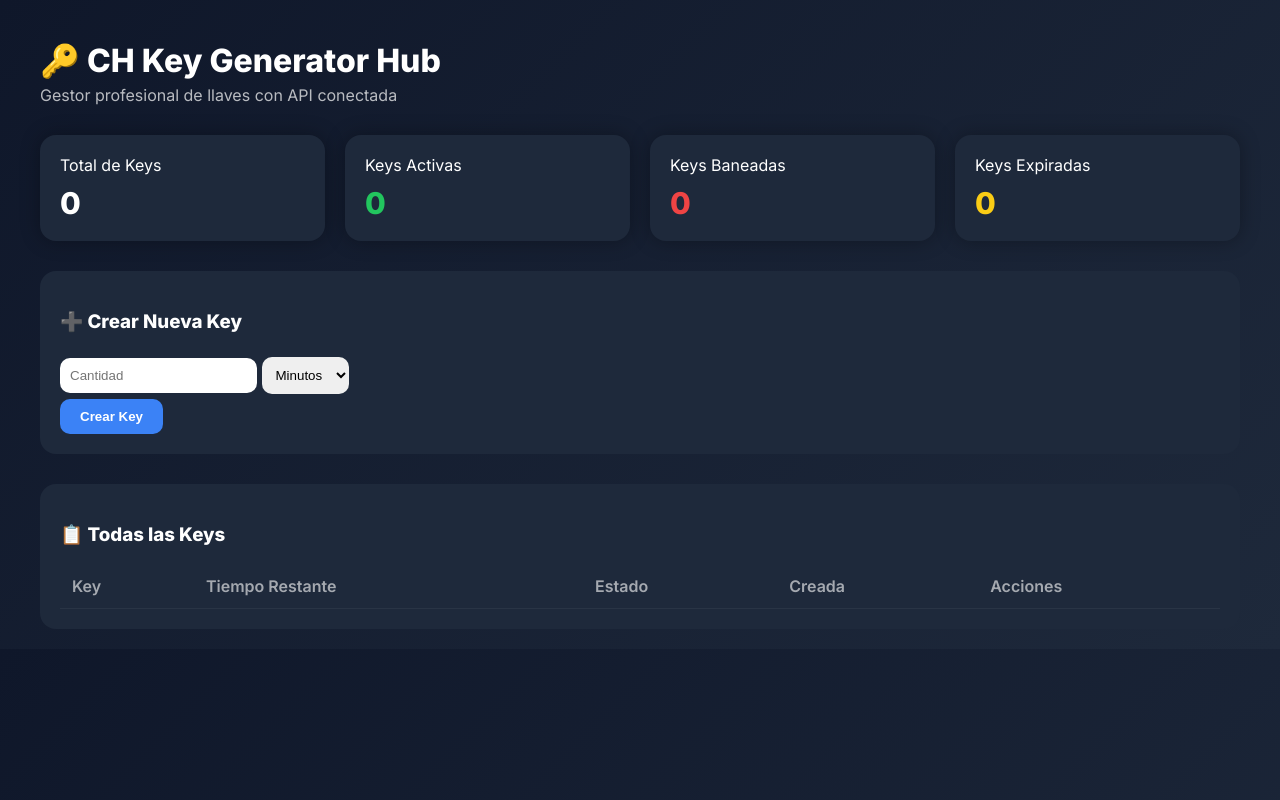
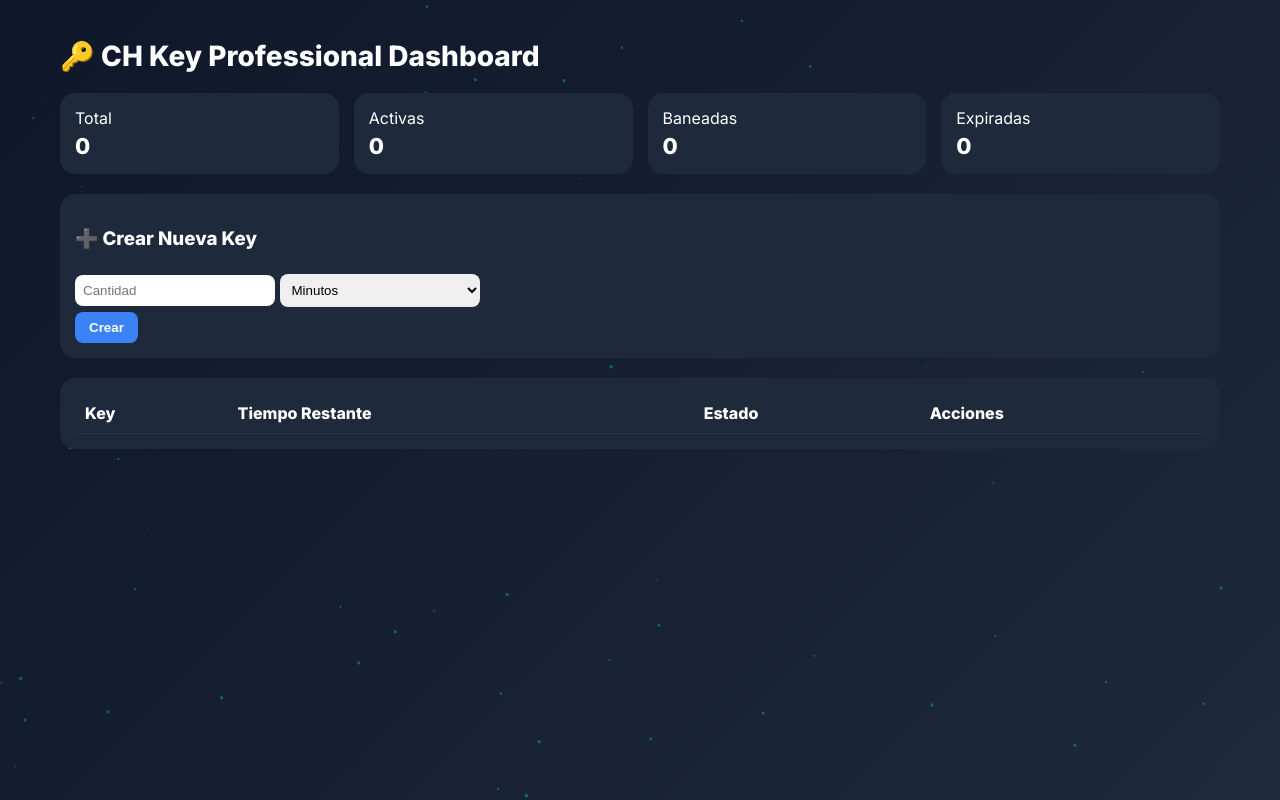
Before and after one commit to sksm77976-cell/keypanel, a plain HTML site: page index.html in a window 1280 px wide. Drawn offline with Linux system fonts and the light colour scheme; no server answers.

Commit message:
Update index.html

```diff
--- a/index.html
+++ b/index.html
@@ -1,15 +1,27 @@
 <!DOCTYPE html>
 <html>
 <head>
+<meta name="viewport" content="width=device-width, initial-scale=1.0">
 <title>CH Key Dashboard</title>
+
 <link href="https://fonts.googleapis.com/css2?family=Inter:wght@400;600;800&display=swap" rel="stylesheet">
+
 <style>
-
+*{box-sizing:border-box}
 body{
 margin:0;
 font-family:'Inter',sans-serif;
+background:#0f172a;
+color:white;
+overflow-x:hidden;
+}
+
+#particles{
+position:fixed;
+width:100%;
+height:100%;
+z-index:-1;
 background:linear-gradient(135deg,#0f172a,#1e293b);
-color:white;
 }
 
 .container{
@@ -20,135 +32,115 @@ padding:20px;
 }
 
 h1{
-font-size:32px;
+font-size:28px;
 font-weight:800;
-margin-bottom:5px;
-}
-
-.subtitle{
-opacity:0.7;
-margin-bottom:30px;
 }
 
 .stats{
 display:grid;
-grid-template-columns:repeat(auto-fit,minmax(200px,1fr));
-gap:20px;
-margin-bottom:30px;
+grid-template-columns:repeat(auto-fit,minmax(180px,1fr));
+gap:15px;
+margin:20px 0;
 }
 
 .card{
 background:#1e293b;
-padding:20px;
-border-radius:16px;
-box-shadow:0 0 20px rgba(0,0,0,0.3);
+padding:15px;
+border-radius:15px;
+transition:0.3s;
+}
+
+.card:hover{
+transform:translateY(-5px);
+box-shadow:0 0 20px rgba(0,255,200,0.2);
 }
 
 .stat-number{
-font-size:30px;
+font-size:22px;
 font-weight:800;
-margin-top:10px;
+margin-top:5px;
 }
-
-.green{color:#22c55e;}
-.red{color:#ef4444;}
-.yellow{color:#facc15;}
 
 .create-box{
 background:#1e293b;
-padding:20px;
-border-radius:16px;
-margin-bottom:30px;
+padding:15px;
+border-radius:15px;
+margin-bottom:20px;
 }
 
 input,select{
-padding:10px;
-border-radius:10px;
+padding:8px;
+border-radius:8px;
 border:none;
 margin:5px 0;
+width:100%;
+max-width:200px;
 }
 
 button{
-padding:10px 20px;
+padding:8px 14px;
 border:none;
-border-radius:10px;
+border-radius:8px;
 cursor:pointer;
+transition:0.2s;
 font-weight:600;
 }
 
-.btn-primary{
-background:#3b82f6;
-color:white;
+button:hover{
+transform:scale(1.05);
 }
 
-.btn-primary:hover{
-background:#2563eb;
-}
+.primary{background:#3b82f6;color:white}
+.danger{background:#ef4444;color:white}
+.success{background:#22c55e;color:white}
+.warning{background:#facc15;color:black}
 
 .table{
 background:#1e293b;
-border-radius:16px;
-padding:20px;
+padding:15px;
+border-radius:15px;
+overflow-x:auto;
 }
 
 table{
 width:100%;
 border-collapse:collapse;
+min-width:700px;
 }
 
 th,td{
-padding:12px;
+padding:10px;
 text-align:left;
-}
-
-th{
-opacity:0.6;
-font-weight:600;
 }
 
 tr{
 border-bottom:1px solid rgba(255,255,255,0.05);
 }
 
-.copy{
+.action-btn{
 cursor:pointer;
-margin-left:10px;
+margin-right:6px;
+transition:0.2s;
 }
 
-.delete{
-cursor:pointer;
-color:#ef4444;
+.action-btn:hover{
+transform:scale(1.2);
 }
-
 </style>
 </head>
 <body>
 
+<canvas id="particles"></canvas>
+
 <div class="container">
 
-<h1>🔑 CH Key Generator Hub</h1>
-<div class="subtitle">Gestor profesional de llaves con API conectada</div>
+<h1>🔑 CH Key Professional Dashboard</h1>
 
 <div class="stats">
-<div class="card">
-Total de Keys
-<div id="total" class="stat-number">0</div>
-</div>
-
-<div class="card">
-Keys Activas
-<div id="active" class="stat-number green">0</div>
-</div>
-
-<div class="card">
-Keys Baneadas
-<div id="banned" class="stat-number red">0</div>
-</div>
-
-<div class="card">
-Keys Expiradas
-<div id="expired" class="stat-number yellow">0</div>
-</div>
+<div class="card">Total<div id="total" class="stat-number">0</div></div>
+<div class="card">Activas<div id="active" class="stat-number">0</div></div>
+<div class="card">Baneadas<div id="banned" class="stat-number">0</div></div>
+<div class="card">Expiradas<div id="expired" class="stat-number">0</div></div>
 </div>
 
 <div class="create-box">
@@ -160,18 +152,16 @@ Keys Expiradas
 <option value="days">Días</option>
 </select>
 <br>
-<button class="btn-primary" onclick="createKey()">Crear Key</button>
+<button class="primary" onclick="createKey()">Crear</button>
 </div>
 
 <div class="table">
-<h3>📋 Todas las Keys</h3>
 <table>
 <thead>
 <tr>
 <th>Key</th>
 <th>Tiempo Restante</th>
 <th>Estado</th>
-<th>Creada</th>
 <th>Acciones</th>
 </tr>
 </thead>
@@ -182,8 +172,8 @@ Keys Expiradas
 </div>
 
 <script>
-
 const API="https://keysystem-b6950-default-rtdb.firebaseio.com/keys";
+let cacheData={};
 
 function generateKey(){
 let chars="ABCDEFGHIJKLMNOPQRSTUVWXYZ0123456789";
@@ -201,12 +191,12 @@ if(t==="days") return v*86400000;
 }
 
 function formatTime(ms){
+if(ms<=0) return "Expirada";
 let s=Math.floor(ms/1000);
-if(s<=0) return "Expirada";
 let m=Math.floor(s/60);
 let h=Math.floor(m/60);
 let d=Math.floor(h/24);
-return d+"d "+(h%24)+"h "+(m%60)+"m";
+return d+"d "+(h%24)+"h "+(m%60)+"m "+(s%60)+"s";
 }
 
 function createKey(){
@@ -219,11 +209,7 @@ let expire=Date.now()+convertToMs(value,type);
 
 fetch(API+"/"+key+".json",{
 method:"PUT",
-body:JSON.stringify({
-expire:expire,
-banned:false,
-created:Date.now()
-})
+body:JSON.stringify({expire:expire,banned:false})
 }).then(loadKeys);
 }
 
@@ -231,40 +217,38 @@ function loadKeys(){
 fetch(API+".json")
 .then(r=>r.json())
 .then(data=>{
+cacheData=data||{};
+renderTable();
+});
+}
 
+function renderTable(){
 let total=0,active=0,banned=0,expired=0;
-
 let table=document.getElementById("keyTable");
 table.innerHTML="";
 
-if(!data) return;
-
-Object.keys(data).forEach(k=>{
+Object.keys(cacheData).forEach(k=>{
 total++;
-
-let remaining=data[k].expire-Date.now();
+let data=cacheData[k];
+let remaining=data.expire-Date.now();
 let estado="Activa";
 
-if(data[k].banned){
-estado="Baneada";
-banned++;
-}
-else if(remaining<=0){
-estado="Expirada";
-expired++;
-}
-else{
-active++;
-}
+if(data.banned){estado="Baneada";banned++}
+else if(remaining<=0){estado="Expirada";expired++}
+else active++;
 
 let row=document.createElement("tr");
 
 row.innerHTML=`
-<td>${k} <span class="copy" onclick="copyKey('${k}')">📋</span></td>
-<td>${formatTime(remaining)}</td>
+<td>${k} <span class="action-btn" onclick="copyKey('${k}')">📋</span></td>
+<td id="time_${k}">${formatTime(remaining)}</td>
 <td>${estado}</td>
-<td>${new Date(data[k].created).toLocaleDateString()}</td>
-<td><span class="delete" onclick="deleteKey('${k}')">🗑️</span></td>
+<td>
+<span class="action-btn" onclick="toggleBan('${k}')">${data.banned?"🟢":"🚫"}</span>
+<span class="action-btn" onclick="addTime('${k}',5)">➕5m</span>
+<span class="action-btn" onclick="removeTime('${k}',5)">➖5m</span>
+<span class="action-btn" onclick="deleteKey('${k}')">🗑️</span>
+</td>
 `;
 
 table.appendChild(row);
@@ -274,20 +258,71 @@ document.getElementById("total").innerText=total;
 document.getElementById("active").innerText=active;
 document.getElementById("banned").innerText=banned;
 document.getElementById("expired").innerText=expired;
+}
 
+function updateTimers(){
+Object.keys(cacheData).forEach(k=>{
+let el=document.getElementById("time_"+k);
+if(!el) return;
+let remaining=cacheData[k].expire-Date.now();
+el.innerText=formatTime(remaining);
 });
+}
+
+function toggleBan(key){
+cacheData[key].banned=!cacheData[key].banned;
+fetch(API+"/"+key+"/banned.json",{method:"PUT",body:JSON.stringify(cacheData[key].banned)});
+renderTable();
+}
+
+function addTime(key,min){
+cacheData[key].expire+=min*60000;
+fetch(API+"/"+key+"/expire.json",{method:"PUT",body:JSON.stringify(cacheData[key].expire)});
+renderTable();
+}
+
+function removeTime(key,min){
+cacheData[key].expire-=min*60000;
+fetch(API+"/"+key+"/expire.json",{method:"PUT",body:JSON.stringify(cacheData[key].expire)});
+renderTable();
+}
+
+function deleteKey(key){
+fetch(API+"/"+key+".json",{method:"DELETE"}).then(loadKeys);
 }
 
 function copyKey(key){
 navigator.clipboard.writeText(key);
 }
 
-function deleteKey(key){
-fetch(API+"/"+key+".json",{method:"DELETE"}).then(loadKeys);
+setInterval(updateTimers,1000);
+setInterval(loadKeys,5000);
+loadKeys();
+
+/* PARTICULAS */
+const canvas=document.getElementById("particles");
+const ctx=canvas.getContext("2d");
+canvas.width=window.innerWidth;
+canvas.height=window.innerHeight;
+
+let particles=[];
+for(let i=0;i<80;i++){
+particles.push({x:Math.random()*canvas.width,y:Math.random()*canvas.height,r:Math.random()*2});
 }
 
-setInterval(loadKeys,3000);
-loadKeys();
+function animate(){
+ctx.clearRect(0,0,canvas.width,canvas.height);
+ctx.fillStyle="rgba(0,255,200,0.3)";
+particles.forEach(p=>{
+ctx.beginPath();
+ctx.arc(p.x,p.y,p.r,0,Math.PI*2);
+ctx.fill();
+p.y+=0.3;
+if(p.y>canvas.height) p.y=0;
+});
+requestAnimationFrame(animate);
+}
+animate();
 
 </script>
 
```
